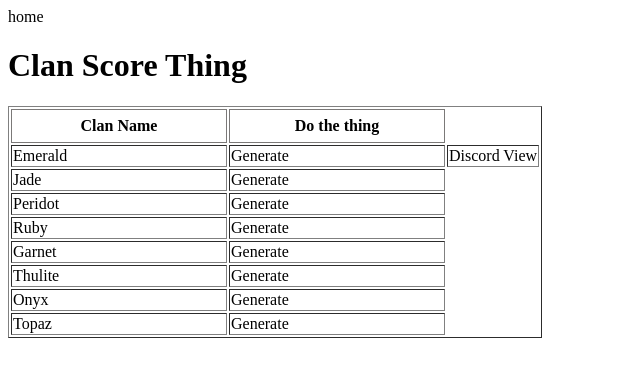
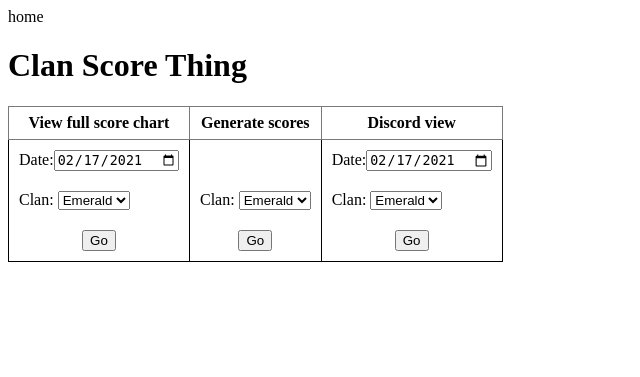
Before and after one commit to AznPwnage/obwsClanBot, a Flask app: page / in a window 1280 px wide. Shown: the top 377 px of the page, without its empty margins (0-640 px from the left). Run offline with Flask 2, Linux system fonts and the light colour scheme.

Commit message:
Home page redesign, Date selection clan_view.html:   - Added selected_date url param dashboard.py:   - Added selected_date url param discord_view.html:   - Added selected_date url param   - Added score color coding   - Removed some testing formatting via jquery index.html:   - Redesigned UI   - Added date picker functionality score_gen.py:   - Added score floor to prevent negative scores style.css:   - Removed forced cell sizing on fullTable class   - Added indexTable class

```diff
--- a/flaskr/dashboard.py
+++ b/flaskr/dashboard.py
@@ -23,9 +23,10 @@ def clan_view():
     sort_by = request.args.get('sort_by', None)
     reverse = request.args.get('reverse', None)
     col_type = request.args.get('col_type', None)
+    selected_date = request.args.get('selected_date', None)
 
-    curr_file_path = get_curr_file_path(clan_name)
-    with open(curr_file_path, 'r', encoding='utf-8') as f:
+    file_path = get_file_path(clan_name, selected_date)
+    with open(file_path, 'r', encoding='utf-8') as f:
         csv_reader = csv.reader(f)
         next(csv_reader)
         if sort_by is not None:
@@ -48,14 +49,15 @@ def clan_view():
             for row in csv_reader:
                 members.append(row)
 
-    return render_template('dashboard/clan_view.html', members=members, clan_name=clan_name)
+    return render_template('dashboard/clan_view.html', members=members, clan_name=clan_name, selected_date=selected_date)
 
 
 @dashboard.route('/generate')
 def generate_scores():
     clan_name = request.args.get('clan_name', None)
+    selected_date = request.args.get('selected_date', None)
     score_gen.get_scores(clan_name)
-    return redirect(url_for('dashboard.clan_view', clan_name=clan_name))
+    return redirect(url_for('dashboard.clan_view', clan_name=clan_name, selected_date=selected_date))
 
 
 @dashboard.route('/discord')
@@ -66,9 +68,10 @@ def discord_view():
     sort_by = request.args.get('sort_by', None)
     reverse = request.args.get('reverse', None)
     col_type = request.args.get('col_type', None)
+    selected_date = request.args.get('selected_date', None)
 
-    curr_file_path = get_curr_file_path(clan_name)
-    with open(curr_file_path, 'r', encoding='utf-8') as f:
+    file_path = get_file_path(clan_name, selected_date)
+    with open(file_path, 'r', encoding='utf-8') as f:
         csv_reader = csv.reader(f)
         next(csv_reader)
         if sort_by is not None:
@@ -90,11 +93,11 @@ def discord_view():
         else:
             for row in csv_reader:
                 members.append(row)
-    return render_template('dashboard/discord_view.html', members=members, clan_name=clan_name)
+    return render_template('dashboard/discord_view.html', members=members, clan_name=clan_name, selected_date=selected_date)
 
 
-def get_curr_file_path(clan_name):
-    curr_dt = datetime.now(timezone.utc)
-    week_start = score_gen.get_week_start(curr_dt)
-    curr_week_folder = f'{week_start:%Y-%m-%d}'
-    return path.join(curr_week_folder, clan_name + '.csv')
+def get_file_path(clan_name, selected_date):
+    dt = datetime.strptime(selected_date, '%Y-%m-%d')
+    week_start = score_gen.get_week_start(dt)
+    week_folder = f'{week_start:%Y-%m-%d}'
+    return path.join(week_folder, clan_name + '.csv')
--- a/flaskr/score_gen.py
+++ b/flaskr/score_gen.py
@@ -350,6 +350,8 @@ def apply_score_cap_and_decay(member, clan_type):
         member.score = 30
     member.score_delta = member.score
     member.score += member.prev_score
+    if member.score < 0:
+        member.score = 0
     return member
 
 
--- a/flaskr/static/style.css
+++ b/flaskr/static/style.css
@@ -6,8 +6,6 @@
 	}
 	.fullTable td,th{
 		padding:7px; border:1px solid #7B7978;
-		width: 200px;
-		height: 20px;
 		overflow: hidden;
 	}
 	.fullTable tr:nth-child(1) th{
@@ -58,4 +56,21 @@
     .ironLord {
         background-color: #b5e76b
     }
+    .indexTable {
+        border-collapse: collapse;
+    }
+    .indexTable tr {
+        border: none;
+    }
+    .indexTable td {
+      border-right: solid 1px;
+      border-left: solid 1px;
+      padding: 10px;
+    }
+    .bottomCell {
+        border-bottom: solid 1px;
+        text-align: center;
+    }
+    .scoreCol {
+    }
 </style>
--- a/flaskr/templates/dashboard/index.html
+++ b/flaskr/templates/dashboard/index.html
@@ -1,51 +1,127 @@
+<head>
+    <script src="https://ajax.googleapis.com/ajax/libs/jquery/3.5.1/jquery.min.js"></script>
+</head>
 <link rel="stylesheet" href="{{ url_for('static', filename='style.css') }}">
 <a href="{{ url_for('dashboard.index') }}">home</a>
 {% block header %}
-  <h1>{% block title %}Clan Score Thing{% endblock %}</h1>
+<h1>{% block title %}Clan Score Thing{% endblock %}</h1>
 {% endblock %}
-
-{% block content %}
-<table border="1">
-  <thead>
+<table class="indexTable">
+    <thead>
+    <th>View full score chart</th>
+    <th>Generate scores</th>
+    <th>Discord view</th>
+    </thead>
+    <tbody>
     <tr>
-      <th>Clan Name</th>
-      <th>Do the thing</th>
-    </tr>
-  </thead>
-  <tbody>
-    <tr>
-      <td><a href="{{ url_for('dashboard.clan_view', clan_name='Emerald') }}">Emerald</a></td>
-      <td><a href="{{ url_for('dashboard.generate_scores', clan_name='Emerald') }}">Generate</a></td>
-      <td><a href="{{ url_for('dashboard.discord_view', clan_name='Emerald') }}">Discord View</a></td>
+        <td>
+            Date:<input type="date" id="clanView_datePick">
+        </td>
+        <td></td>
+        <td>
+            Date:<input type="date" id="discordView_datePick">
+        </td>
     </tr>
     <tr>
-      <td><a href="{{ url_for('dashboard.clan_view', clan_name='Jade') }}">Jade</a></td>
-      <td><a href="{{ url_for('dashboard.generate_scores', clan_name='Jade') }}">Generate</a></td>
+        <td>
+            Clan:
+            <select id="clanView_clanPick">
+                <option value="Emerald">Emerald</option>
+                <option value="Jade">Jade</option>
+                <option value="Peridot">Peridot</option>
+                <option value="Ruby">Ruby</option>
+                <option value="Garnet">Garnet</option>
+                <option value="Thulite">Thulite</option>
+                <option value="Onyx">Onyx</option>
+                <option value="Topaz">Topaz</option>
+            </select>
+        </td>
+        <td>
+            Clan: <select id="generateScores_clanPick">
+            <option value="Emerald">Emerald</option>
+            <option value="Jade">Jade</option>
+            <option value="Peridot">Peridot</option>
+            <option value="Ruby">Ruby</option>
+            <option value="Garnet">Garnet</option>
+            <option value="Thulite">Thulite</option>
+            <option value="Onyx">Onyx</option>
+            <option value="Topaz">Topaz</option>
+        </select>
+        </td>
+        <td>
+            Clan: <select id="discordView_clanPick">
+            <option value="Emerald">Emerald</option>
+            <option value="Jade">Jade</option>
+            <option value="Peridot">Peridot</option>
+            <option value="Ruby">Ruby</option>
+            <option value="Garnet">Garnet</option>
+            <option value="Thulite">Thulite</option>
+            <option value="Onyx">Onyx</option>
+            <option value="Topaz">Topaz</option>
+        </select>
+        </td>
     </tr>
     <tr>
-      <td><a href="{{ url_for('dashboard.clan_view', clan_name='Peridot') }}">Peridot</a></td>
-      <td><a href="{{ url_for('dashboard.generate_scores', clan_name='Peridot') }}">Generate</a></td>
+        <td class="bottomCell">
+            <input id="clanView_btn" type="button" value="Go"/>
+        </td>
+        <td class="bottomCell">
+            <input id="generateScores_btn" type="button" value="Go"/>
+        </td>
+        <td class="bottomCell">
+            <input id="discordView_btn" type="button" value="Go"/>
+        </td>
     </tr>
-    <tr>
-      <td><a href="{{ url_for('dashboard.clan_view', clan_name='Ruby') }}">Ruby</a></td>
-      <td><a href="{{ url_for('dashboard.generate_scores', clan_name='Ruby') }}">Generate</a></td>
-    </tr>
-    <tr>
-      <td><a href="{{ url_for('dashboard.clan_view', clan_name='Garnet') }}">Garnet</a></td>
-      <td><a href="{{ url_for('dashboard.generate_scores', clan_name='Garnet') }}">Generate</a></td>
-    </tr>
-    <tr>
-      <td><a href="{{ url_for('dashboard.clan_view', clan_name='Thulite') }}">Thulite</a></td>
-      <td><a href="{{ url_for('dashboard.generate_scores', clan_name='Thulite') }}">Generate</a></td>
-    </tr>
-    <tr>
-      <td><a href="{{ url_for('dashboard.clan_view', clan_name='Onyx') }}">Onyx</a></td>
-      <td><a href="{{ url_for('dashboard.generate_scores', clan_name='Onyx') }}">Generate</a></td>
-    </tr>
-    <tr>
-      <td><a href="{{ url_for('dashboard.clan_view', clan_name='Topaz') }}">Topaz</a></td>
-      <td><a href="{{ url_for('dashboard.generate_scores', clan_name='Topaz') }}">Generate</a></td>
-    </tr>
-  </tbody>
+    </tbody>
 </table>
-{% endblock %}
+
+<script>
+$(document).ready( function() {
+    $('#clanView_datePick').val(new Date().toISOString().slice(0,10));
+});
+$('#clanView_btn').click( function(e){
+    $('#clanView_btn').prop('disabled', true);
+    $('#generateScores_btn').prop('disabled', true);
+    $('#discordView_btn').prop('disabled', true);
+    e.preventDefault();
+    var selectedClan = $("#clanView_clanPick").val()
+    var selectedDate = $("#clanView_datePick").val()
+    var url = "{{ url_for('dashboard.clan_view', clan_name='selectedClan', selected_date='selectedDate') }}"
+            .replace("selectedClan", selectedClan)
+            .replace("selectedDate", selectedDate)
+            .replaceAll("amp;", "");
+    window.location.href = url;
+});
+</script>
+<script>
+$('#generateScores_btn').click( function(e){
+    $('#clanView_btn').prop('disabled', true);
+    $('#generateScores_btn').prop('disabled', true);
+    $('#discordView_btn').prop('disabled', true);
+    e.preventDefault();
+    var selectedClan = $("#generateScores_clanPick").val()
+    var url = "{{ url_for('dashboard.generate_scores', clan_name='selectedClan', selected_date='selectedDate') }}"
+            .replace("selectedClan", selectedClan)
+            .replace("selectedDate", new Date().toISOString().slice(0,10))
+            .replaceAll("amp;", "");
+    window.location.href = url;
+});
+</script>
+<script>
+$(document).ready( function() {
+    $('#discordView_datePick').val(new Date().toISOString().slice(0,10));
+});
+$('#discordView_btn').click( function(e){
+    $('#clanView_btn').prop('disabled', true);
+    $('#generateScores_btn').prop('disabled', true);
+    $('#discordView_btn').prop('disabled', true);
+    e.preventDefault();
+    var selectedClan = $("#discordView_clanPick").val()
+    var selectedDate = $("#discordView_datePick").val()
+    var url = "{{ url_for('dashboard.discord_view', clan_name='selectedClan', selected_date='selectedDate') }}"
+            .replace("selectedClan", selectedClan)
+            .replace("selectedDate", selectedDate)
+            .replaceAll("amp;", "");
+    window.location.href = url;
+});
+</script>
```
Also changed, not shown: flaskr/templates/dashboard/clan_view.html (+14 -14 lines), flaskr/templates/dashboard/discord_view.html (+33 -12 lines).
